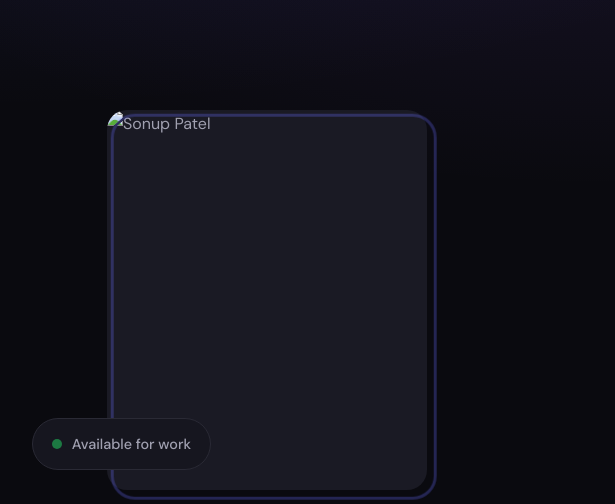
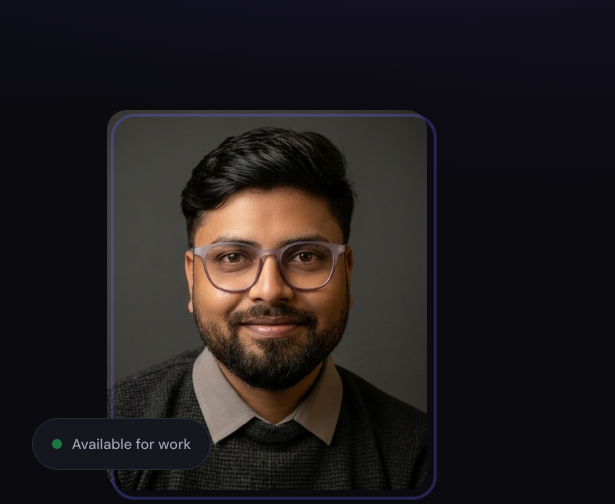
Before and after one commit to SonupPatel/Portfolio-Website, a plain HTML site: page index.html in a window 1280 px wide. Shown: the part 132-636 px from the top of the page, 665-1280 px from the left. Drawn offline with nearby package versions, Linux system fonts and the light colour scheme.

Commit message:
Update index.html

```diff
--- a/index.html
+++ b/index.html
@@ -91,7 +91,7 @@
             <div class="hero-image">
                 <div class="image-wrapper">
                     <div class="image-border"></div>
-                    <img src="" alt="Sonup Patel" class="profile-img">
+                    <img src="profile1.png" alt="Sonup Patel" class="profile-img">
                 </div>
                 <div class="hero-status">
                     <span class="status-dot"></span>
```
